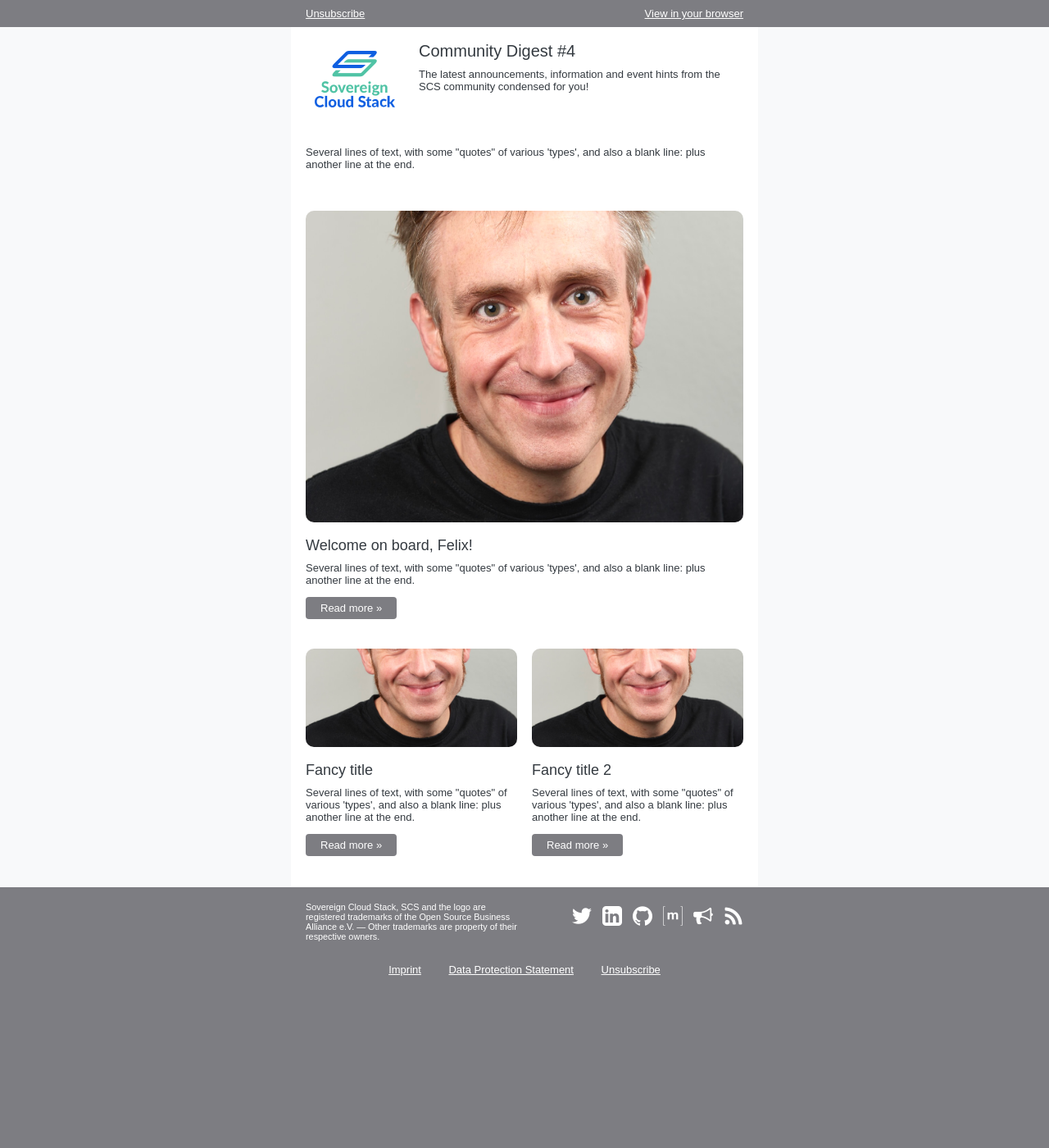
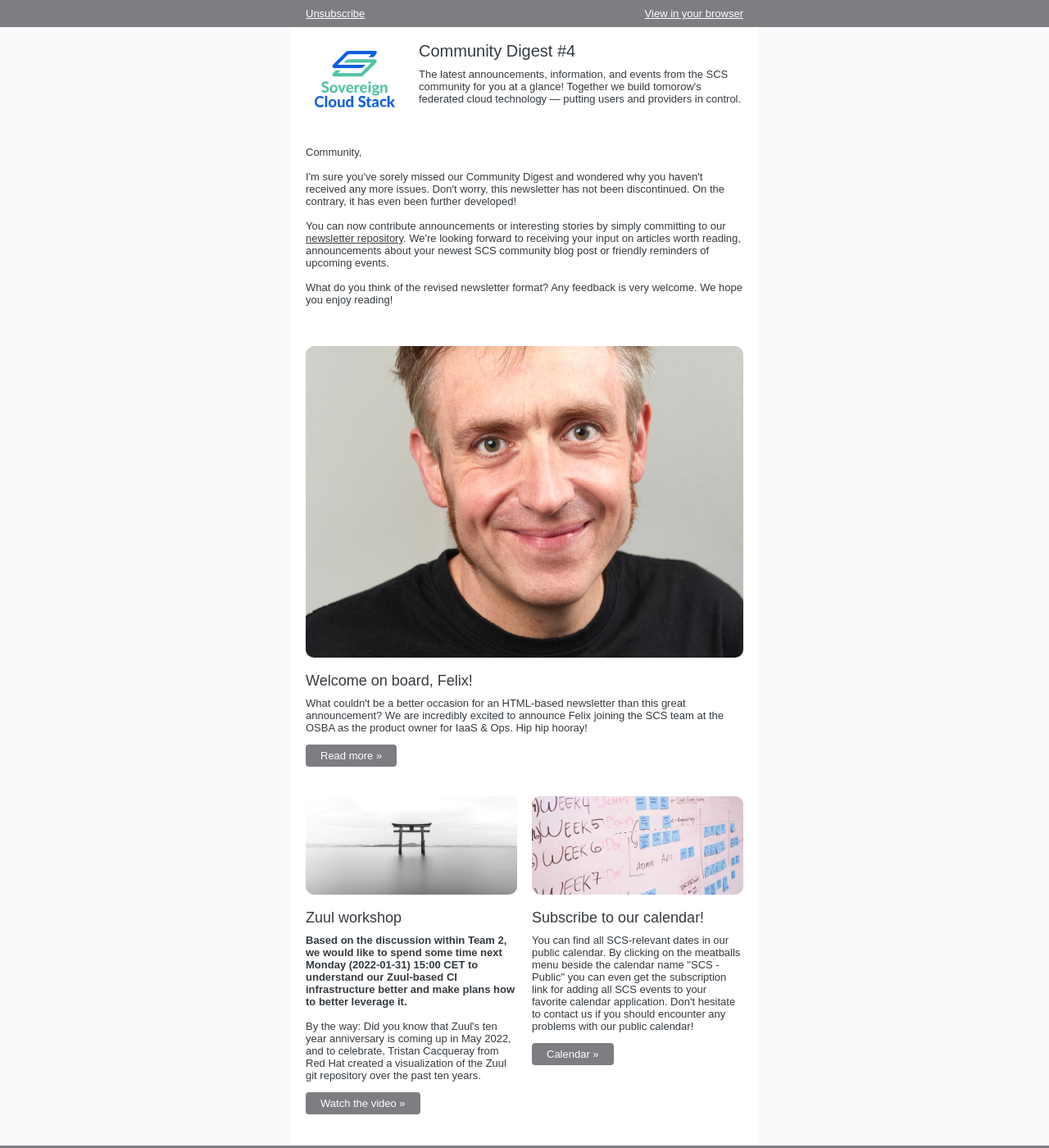
Before and after one commit to SovereignCloudStack/newsletter, a Jekyll site: the page built from digest/4.md, in a window 1280 px wide and 1400 px high. Shown: the whole window at 82% size. Built offline with Jekyll 4.4.1, drawn with Linux system fonts in a browser that asks for light colours.

Commit message:
Finalize content for digest no. 4
Signed-off-by: Eduard Itrich <eduard@itrich.net>

```diff
--- a/_config.yml
+++ b/_config.yml
@@ -6,12 +6,12 @@
 permalink: pretty
 
 digest:
-  header: |
-    The latest announcements, information and event hints from the SCS community condensed for you!
+  header: |-
+    The latest announcements, information, and events from the SCS community for you at a glance! Together we build tomorow's federated cloud technology — putting users and providers in control.
 
 unsubscribe:
   title: Unsubscribe
-  link: https://scs.sovereignit.de/mailman3/accounts/login/?next=/mailman3/postorius/lists/announce.lists.scs.community/
+  link: https://scs.sovereignit.de/mailman3/postorius/accounts/list-options/scs-member.lists.scs.community/
 
 footer:
   disclaimer: Sovereign Cloud Stack, SCS and the logo are registered trademarks of the Open Source Business Alliance e.V. — Other trademarks are property of their respective owners.
--- a/_includes/head.html
+++ b/_includes/head.html
@@ -2,6 +2,14 @@
   <meta http-equiv="Content-Type" content="text/html; charset=UTF-8">
   <meta name="viewport" content="initial-scale=1.0">
   <meta name="format-detection" content="telephone=no">
-  <title>{{site.title}}</title>
+  <!-- Favicon -->
+  <link rel="apple-touch-icon" sizes="180x180" href="{{ "/apple-touch-icon.png" | prepend: site.baseurl }}" />
+  <link rel="icon" type="image/png" sizes="32x32" href="{{ "/favicon-32x32.png" | prepend: site.baseurl }}" />
+  <link rel="icon" type="image/png" sizes="16x16" href="{{ "/favicon-16x16.png" | prepend: site.baseurl}}" />
+  <link rel="manifest" href="{{ "/site.webmanifest" | prepend: site.baseurl}}" />
+  <link rel="mask-icon" color="#50c3a5" href="{{ "/safari-pinned-tab.svg" | prepend: site.baseurl }}" />
+  <meta name="msapplication-TileColor" content="#50c3a5">
+  <meta name="theme-color" content="#ffffff">
+  <title>{{site.title}} | Community Digest #{{page.name | remove: ".md"}}</title>
   {% include style.html %}
 </head>
--- a/digest/4.md
+++ b/digest/4.md
@@ -1,44 +1,54 @@
 ---
 layout: digest
 
-intro: |
-  Several lines of text,
-  with some "quotes" of various 'types',
-  and also a blank line:
-  plus another line at the end.
+intro: |-
+  Community,<br/><br/>
+
+  I'm sure you've sorely missed our Community Digest and wondered why you
+  haven't received any more issues. Don't worry, this newsletter has not been
+  discontinued. On the contrary, it has even been further developed!<br/><br/>
+  You can now contribute announcements or interesting stories by simply committing
+  to our <a href="https://github.com/SovereignCloudStack/newsletter"
+  target="_blank">newsletter repository</a>. We're looking forward to receiving
+  your input on articles worth reading, announcements about your newest SCS
+  community blog post or friendly reminders of upcoming events.<br/><br/>
+  What do you think of the revised newsletter format? Any feedback is very welcome.
+  We hope you enjoy reading!
 
 highlight:
   title: Welcome on board, Felix!
   image: /assets/images/4/fkr.jpeg
-  text : |
-    Several lines of text,
-    with some "quotes" of various 'types',
-    and also a blank line:
-    plus another line at the end.
+  text : |-
+    What couldn't be a better occasion for an HTML-based newsletter than this
+    great announcement? We are incredibly excited to announce Felix joining the
+    SCS team at the OSBA as the product owner for IaaS & Ops. Hip hip hooray!
   button:
     text: Read more
     link: https://hazardous.org/archive/blog/2022/01/26/refocusing
 
 substories:
-  - title: Fancy title
-    image: /assets/images/4/fkr.jpeg
-    text: |
-      Several lines of text,
-      with some "quotes" of various 'types',
-      and also a blank line:
-      plus another line at the end.
+  - title: Zuul workshop
+    image: /assets/images/4/zuul.jpg
+    text: |-
+      <b>Based on the discussion within Team 2, we would like to spend some time
+      next Monday (2022-01-31) 15:00 CET to understand our Zuul-based CI
+      infrastructure better and make plans how to better leverage it.</b><br/><br/>
+      By the way: Did you know that Zuul's ten year anniversary is coming up in
+      May 2022, and to celebrate, Tristan Cacqueray from Red Hat created a
+      visualization of the Zuul git repository over the past ten years.
     button:
-      text: Read more
-      link: https://scs.community
+      text: Watch the video
+      link: https://www.youtube.com/watch?v=0gLONkPZ1a0
 
-  - title: Fancy title 2
-    image: /assets/images/4/fkr.jpeg
-    text: |
-      Several lines of text,
-      with some "quotes" of various 'types',
-      and also a blank line:
-      plus another line at the end.
+  - title: Subscribe to our calendar!
+    image: /assets/images/4/planer.jpg
+    text: |-
+      You can find all SCS-relevant dates in our public calendar. By clicking on
+      the meatballs menu beside the calendar name "SCS - Public" you can even
+      get the subscription link for adding all SCS events to your favorite calendar
+      application. Don't hesitate to contact us if you should encounter any problems
+      with our public calendar!
     button:
-      text: Read more
-      link: https://scs.community
+      text: Calendar
+      link: https://ms.scs.sovereignit.de/nextcloud/apps/calendar/p/TeqXXHaCPCwS2Dz8/timeGridWeek/now
 ---
```
Also changed, not shown: _layouts/mailing.html (+9 -6 lines).
